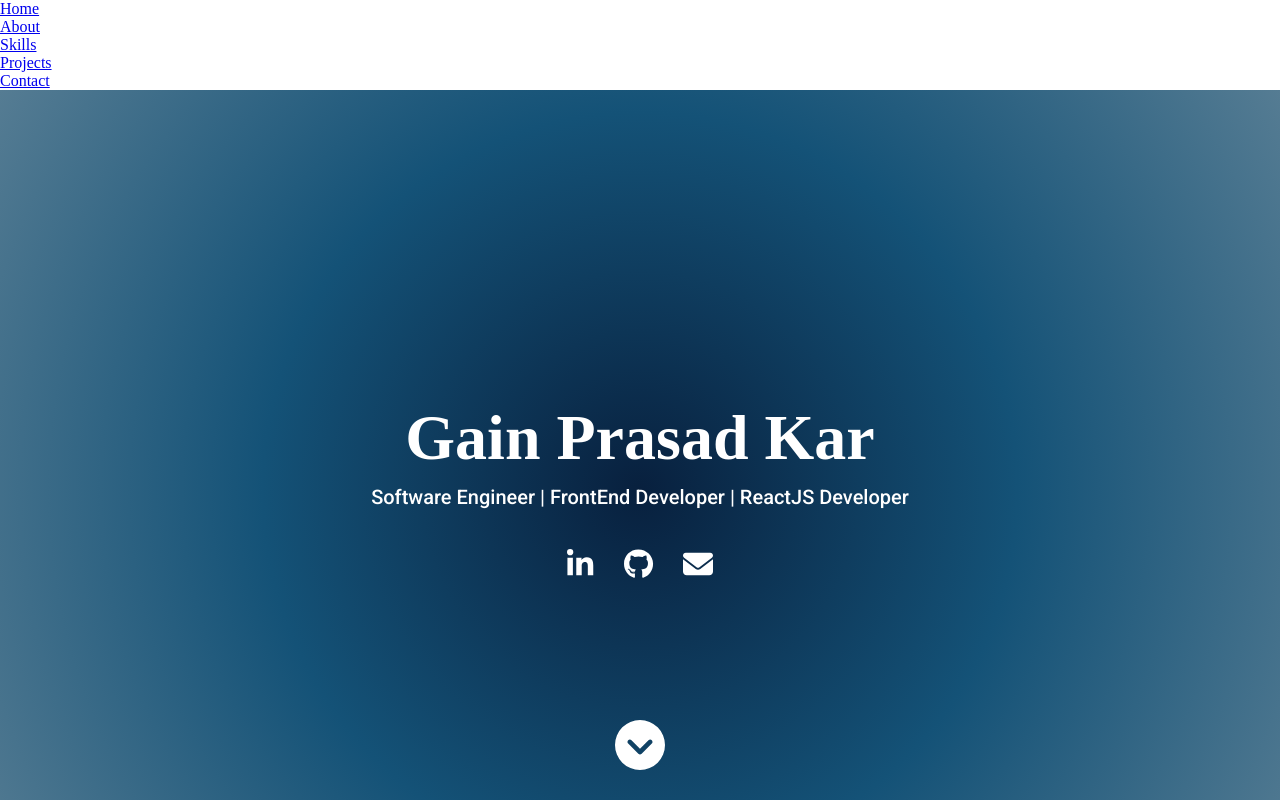
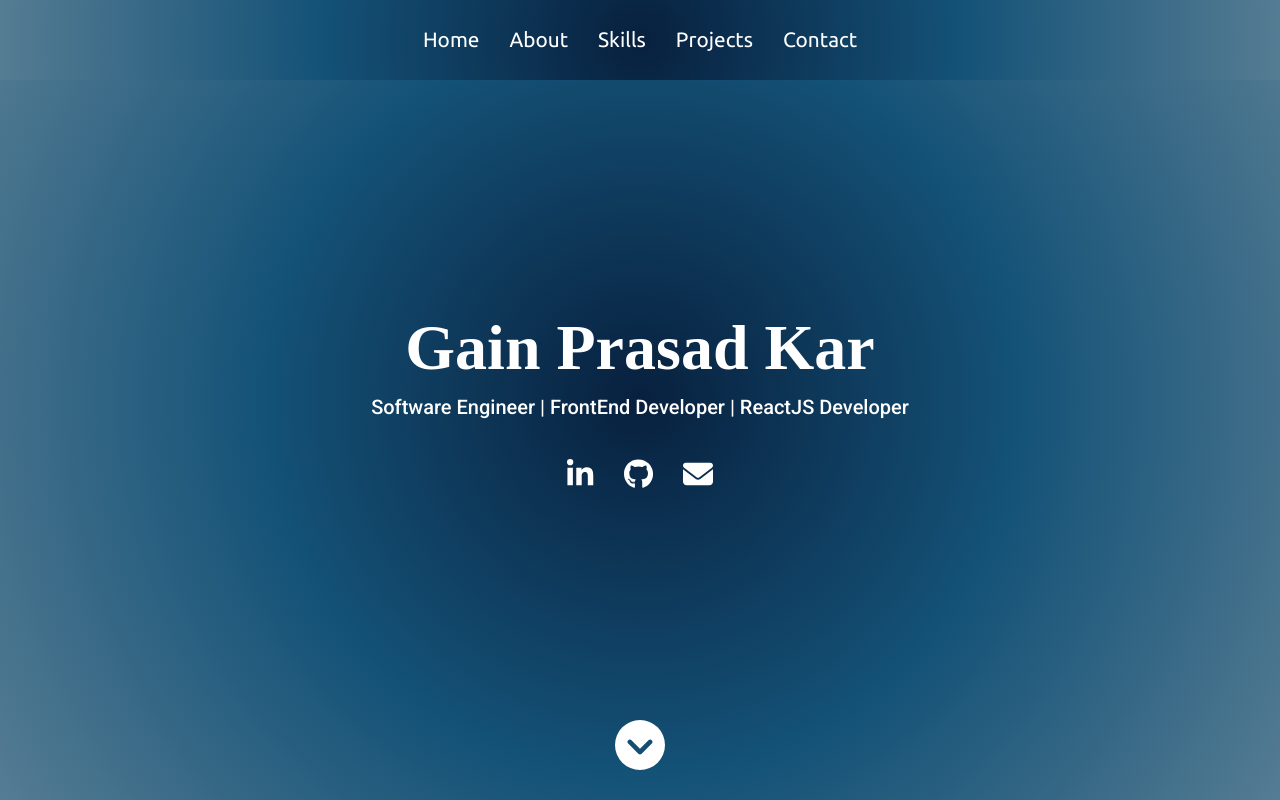
Before and after one commit to bishalkar10/Portfolio-Website, a React (Vite) app: page / in a window 1280 px wide. Shown: the top 800 px of the page. Built offline with nearby package versions, Linux system fonts and the light colour scheme; a web font is replaced by a local one.

Commit message:
distanceBeforeHide variable changed, new state navclass implemented

```diff
--- a/src/Components/Navbar.tsx
+++ b/src/Components/Navbar.tsx
@@ -8,27 +8,26 @@ interface NavbarProps {
 const Navbar: React.FC<NavbarProps> = ({ aboutRef }) => {
 	const navbarRef = useRef<HTMLDivElement>(null);
 	const topNavRef = useRef<HTMLUListElement>(null);
-	const [showNavbar, setShowNavbar] = useState<boolean>(true);
+	const [showNavbar, setShowNavbar] = useState<boolean>(true)
+	const [navClass, setNavClass] = useState<string>('topnav')
 
 	useEffect(() => {
 		const handleScroll = () => {
 
 			if (navbarRef.current && aboutRef.current) {
 
-				const navbarHeight = navbarRef.current.offsetHeight;
 				const aboutTop = aboutRef.current.offsetTop;
-				const distanceBeforeHide = 350
-				// if the scroll position is between aboutTop and aboutTop - distanceBeforeHide then hide the navbar
-				if (window.scrollY + navbarHeight > aboutTop - distanceBeforeHide && window.scrollY + navbarHeight < aboutTop) {
-					setShowNavbar(false);
+				const distanceBeforeHide = 230
+				// *S if the scroll position is between aboutTop and distanceBeforeHide then hide the navbar
+				if (window.scrollY > distanceBeforeHide && window.scrollY < aboutTop) {
+					// * if showNavbar is true then change it to false ---- this technique save us from the continous use of 'setState' function
+					showNavbar && setShowNavbar(false);
 				} else {
-					setShowNavbar(true);
+					// *  if showNavbar is not true then update the showNavbar to true
+					!showNavbar && setShowNavbar(true)
 				}
-				if (window.scrollY + navbarHeight >= aboutTop && topNavRef.current) {
-					topNavRef.current.className = 'alternate-topnav'
-				} else if (window.scrollY + navbarHeight < aboutTop && topNavRef.current) {
-					topNavRef.current.className = 'topnav'
-				}
+				// * if the scroll position is greater than equals to aboutTop then change the class of the navbar
+				topNavRef.current && setNavClass(window.scrollY >= aboutTop ? 'alternate-topnav' : 'topnav')
 			}
 		};
 
@@ -36,12 +35,12 @@ const Navbar: React.FC<NavbarProps> = ({ aboutRef }) => {
 		return () => {
 			window.removeEventListener('scroll', handleScroll);
 		};
-	}, [aboutRef]);
+	}, [aboutRef, showNavbar]);
 
 	return (
 
-		<header ref={navbarRef} style={!showNavbar ? { display: 'none' } : { display: 'block' }}> {/* if showNavbar is false then display : none to hide the navbar  */}
-			<nav className="topnav" ref={topNavRef}>
+		<header ref={navbarRef} className={!showNavbar ? 'hidden' : 'show'}> {/* if showNavbar is false then class is 'hidden' else 'show'  */}
+			<nav className={navClass} ref={topNavRef}>
 				<ul>
 					<li><a href="#home">Home</a></li>
 					<li><a href="#about">About</a></li>
```
